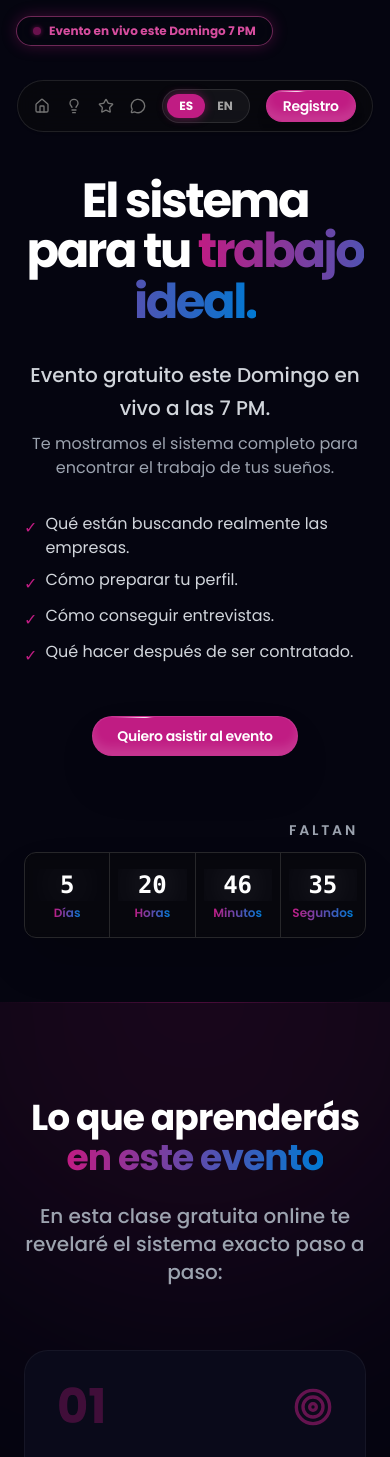
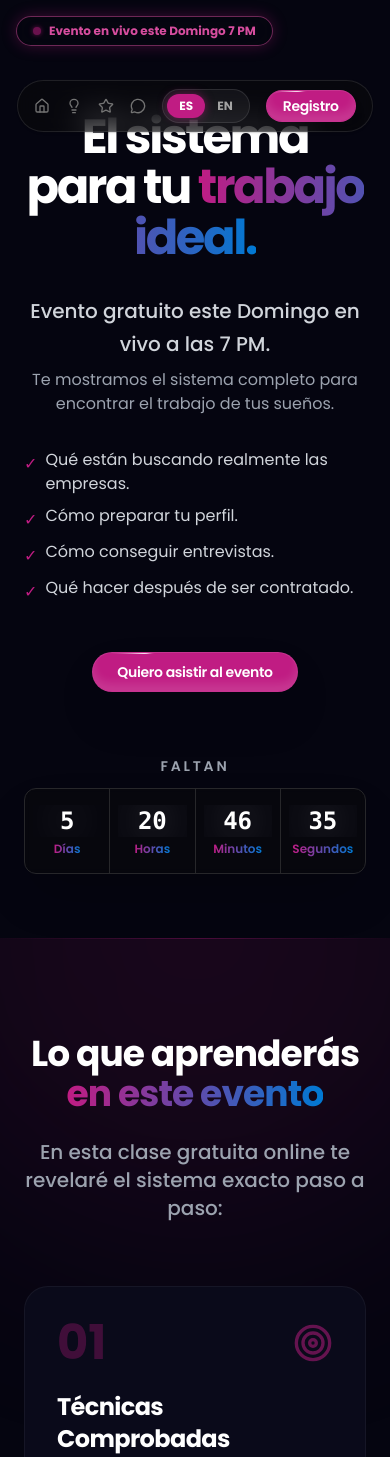
Before and after one commit to Sistema-Paguro/sistema-paguro-landing-page, a React (Vite) app: page / in a window 390 px wide. Shown: the top 1457 px of the page. Built offline with nearby package versions, Linux system fonts and the light colour scheme.

Commit message:
Refactor Hero layout for precise timer placement bottom-right

```diff
--- a/src/components/Hero.tsx
+++ b/src/components/Hero.tsx
@@ -6,7 +6,7 @@ export default function Hero() {
     const { t } = useLanguage();
 
     return (
-        <section className="relative w-full min-h-[90vh] flex flex-col lg:flex-row items-center justify-between px-6 py-12 lg:px-16 lg:py-0 overflow-hidden bg-[#050510]">
+        <section className="relative w-full min-h-[90vh] flex flex-col lg:flex-row px-6 py-12 lg:px-16 lg:py-24 overflow-hidden bg-[#050510]">
             {/* Desktop Background Image */}
             <div className="hidden lg:block absolute inset-0 z-0 pointer-events-none">
                 <div className="absolute inset-0 bg-[url('/images/hero-desktop-bg.jpg')] bg-cover bg-[position:85%_center] bg-no-repeat opacity-75"></div>
@@ -16,7 +16,7 @@ export default function Hero() {
             </div>
 
             {/* Content Side */}
-            <div className="relative flex-1 w-full max-w-2xl z-10 space-y-8 lg:pr-12 mt-32 lg:mt-24 flex flex-col items-center text-center lg:items-start lg:text-left">
+            <div className="relative flex-1 w-full max-w-2xl z-10 space-y-8 lg:pr-12 flex flex-col justify-center items-center text-center lg:items-start lg:text-left mt-16 md:mt-20 lg:mt-0">
 
                 {/* Badge removed and moved to App.tsx as a floating element */}
                 <h1 className="text-5xl lg:text-7xl font-bold tracking-tighter text-white leading-[1.05]">
@@ -65,7 +65,7 @@ export default function Hero() {
             </div>
 
             {/* Live Event Countdown */}
-            <div className="relative z-10 w-full lg:w-auto mt-12 lg:mt-0 flex justify-center lg:justify-end">
+            <div className="relative z-10 w-full lg:w-auto mt-12 lg:mt-0 flex flex-col justify-end items-center lg:items-end">
                 <ShiftingCountdown labels={t("hero.countdown") as any} />
             </div>
 
--- a/src/components/ui/countdown-timer.tsx
+++ b/src/components/ui/countdown-timer.tsx
@@ -54,9 +54,9 @@ export default function ShiftingCountdown({ labels }: ShiftingCountdownProps) {
     const COUNTDOWN_FROM = useMemo(() => getNextSunday7PMEST(), []);
 
     return (
-        <div className="w-full flex flex-col items-end justify-start bg-transparent transition-colors duration-500 py-4 gap-3">
+        <div className="w-full flex flex-col items-center lg:items-end justify-start bg-transparent transition-colors duration-500 py-4 gap-3">
             {labels.title && (
-                <span className="text-gray-400 font-semibold text-sm md:text-base tracking-[0.2em] uppercase text-right w-full max-w-lg px-2">
+                <span className="text-gray-400 font-semibold text-sm md:text-base tracking-[0.2em] uppercase text-center lg:text-right w-full max-w-lg px-2">
                     {labels.title}
                 </span>
             )}
```
